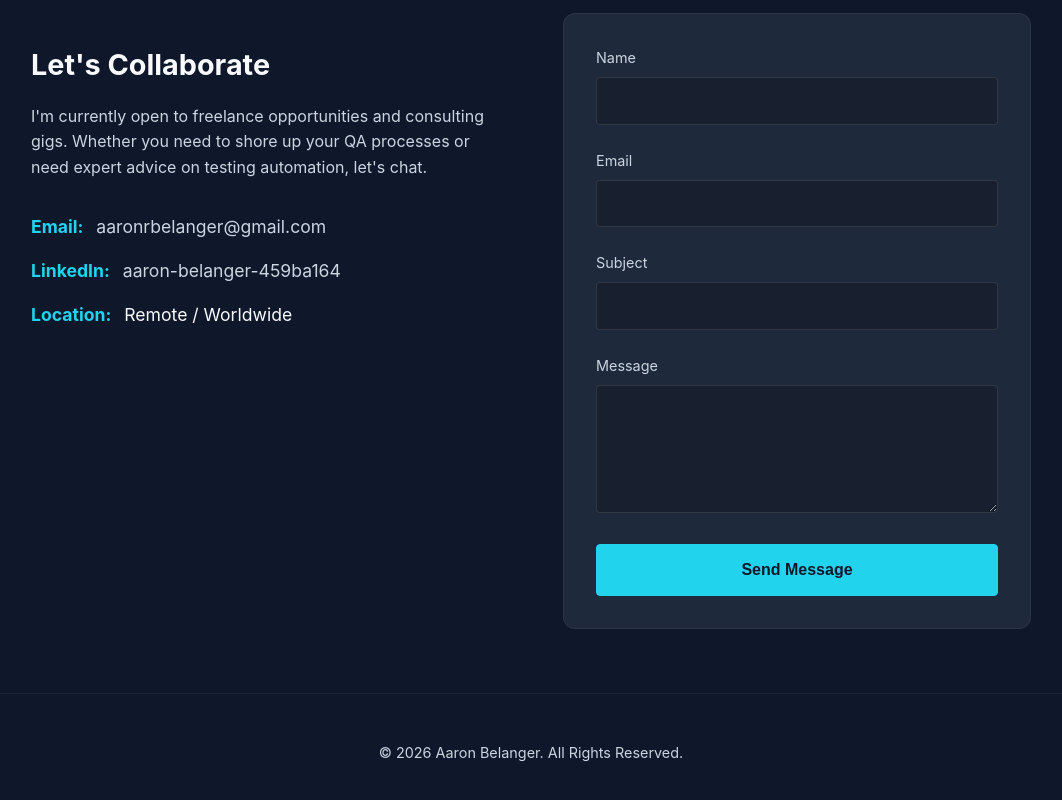
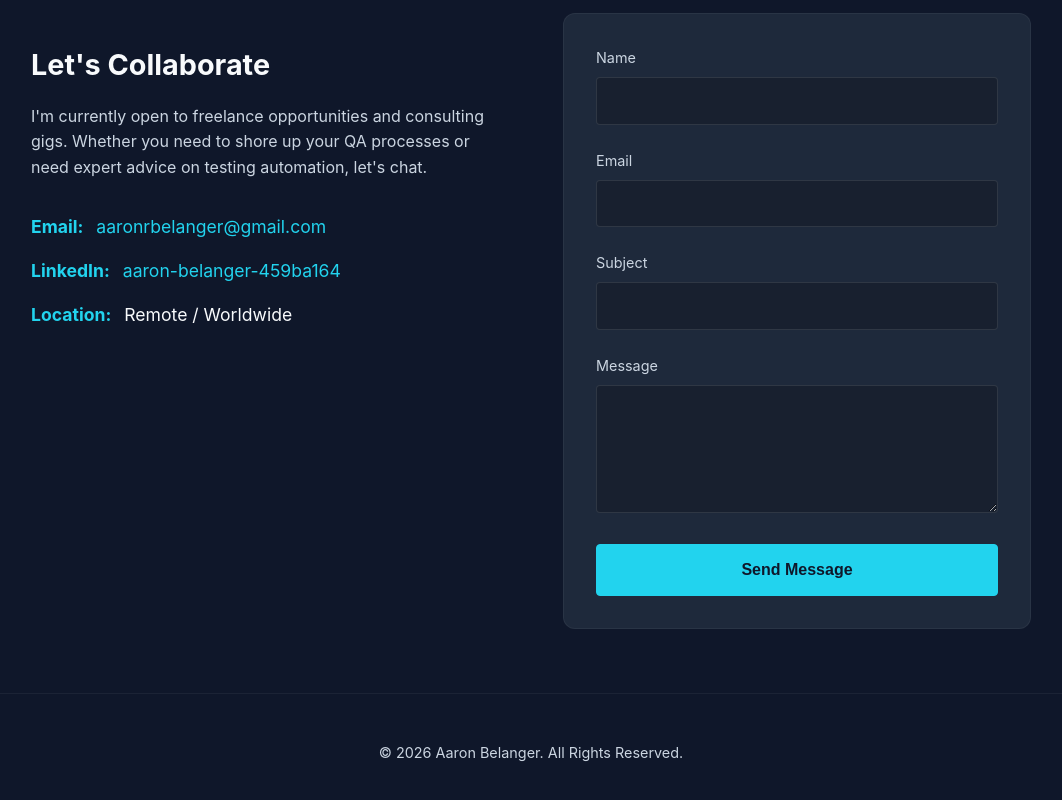
Before and after one commit to abelan2025/AaronB, a React (Vite) app: page / in a window 1280 px wide. Shown: the part 3659-4459 px from the top of the page, without its empty margins (109-1171 px from the left). Built offline with nearby package versions, Linux system fonts and the light colour scheme.

Commit message:
Update Contact.css

```diff
--- a/src/styles/Contact.css
+++ b/src/styles/Contact.css
@@ -41,7 +41,7 @@
 }
 
 .contact-item a {
-    color: var(--text-secondary);
+    color: var(--accent-primary);
 }
 
 .contact-item a:hover {
```
